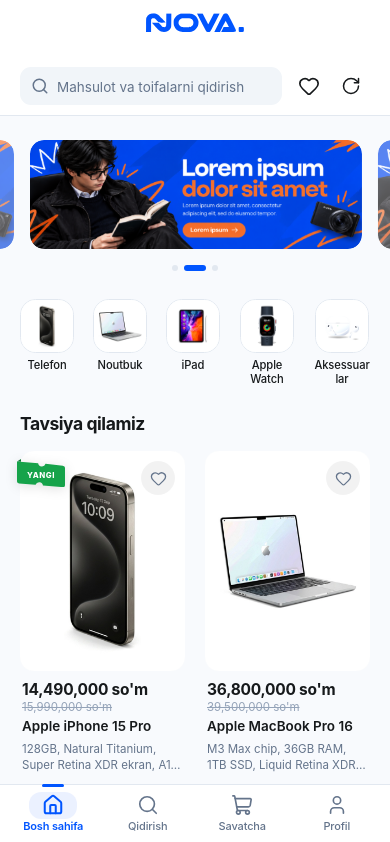
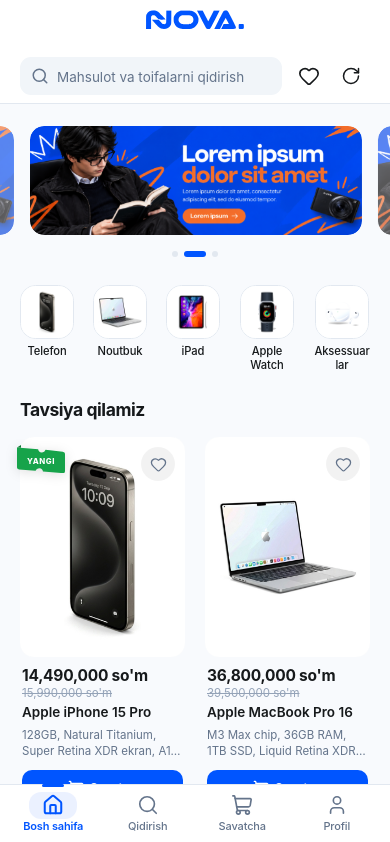
Before and after one commit to rakhimov-web/ecommerce, a React (Vite) app: page / in a window 390 px wide. Shown: the top 842 px of the page. Built offline with nearby package versions, Linux system fonts and the light colour scheme; a web font is replaced by a local one.

Commit message:
style(header): elevate main header position and optimize vertical balance

```diff
--- a/src/components/header/topBrandBar.module.css
+++ b/src/components/header/topBrandBar.module.css
@@ -25,11 +25,11 @@
   visibility: hidden;
 }
 
-/* Markaziy logo zonasi: 55px-60px balandlikda X bo'yicha markazda va 5px yuqoriroqda turadi */
+/* Markaziy logo zonasi: X bo'yicha markazda va yuqoriroqda turadi */
 .logoCenter {
   position: absolute;
   left: 50%;
-  top: calc(50% - 5px);
+  top: calc(50% - 4px);
   transform: translate(-50%, -50%);
   display: flex;
   align-items: center;
--- a/src/index.css
+++ b/src/index.css
@@ -126,44 +126,44 @@
   /* ========================================
      UNIFIED APP LAYOUT CONSTANTS (PIXEL MATCHED)
      ======================================== */
-  --top-bar-height: 5.6rem; /* 56px: Telegram fullscreen da Back va More tugmalari orasidagi nativ qator balandligi */
-  --header-content-height: 6.4rem; /* 64px desktop: Asl qidiruv va tugmalar qatori */
+  --top-bar-height: 5.0rem; /* 50px desktop: Telegram fullscreen da Back va More tugmalari orasidagi nativ qator balandligi */
+  --header-content-height: 6.0rem; /* 60px desktop: Asl qidiruv va tugmalar qatori */
   --header-height: calc(var(--top-bar-height) + var(--header-content-height) + var(--safe-area-top));
 
   --menu-height: 6.2rem; /* 62px desktop va mobil: E-commerce ergonomik balandlik, qulay bosish maydoni */
-  --content-gap-top: 2.2rem; /* 22px desktop: Apple uslubida nafas oluvchi yuqori bo'shliq */
+  --content-gap-top: 2.0rem; /* 20px desktop: Apple uslubida nafas oluvchi yuqori bo'shliq */
   --content-gap-bottom: 4.4rem; /* 44px desktop */
 }
 
 @media (max-width: 768px) {
   :root {
-    --top-bar-height: 5.6rem; /* 56px mobil: Telegram nativ navigation bar balandligiga (56px) 100% mos */
-    --header-content-height: 6rem; /* 60px mobil: Asl qidiruv va tugmalar qatori */
+    --top-bar-height: 4.8rem; /* 48px mobil: Telegram nativ navigation bariga mos, main headerni 8px yuqoriroqqa ko'taradi */
+    --header-content-height: 5.6rem; /* 56px mobil: Asl qidiruv va tugmalar qatori (ixcham, 38px elementlar bilan) */
     --header-height: calc(var(--top-bar-height) + var(--header-content-height) + var(--safe-area-top));
     --menu-height: 6.0rem; /* 60px mobil: Ergonomik e-commerce pastki bar balandligi */
-    --content-gap-top: 2.0rem; /* 20px mobil: Kontent va header orasidagi optimal nafas oluvchi bo'shliq */
+    --content-gap-top: 1.8rem; /* 18px mobil: Kontent va header orasidagi optimal nafas oluvchi bo'shliq */
     --content-gap-bottom: 4.0rem; /* 40px mobil */
   }
 }
 
 @media (max-width: 360px) {
   :root {
-    --top-bar-height: 5.4rem; /* 54px kichik mobil */
-    --header-content-height: 5.6rem; /* 56px kichik mobil */
+    --top-bar-height: 4.6rem; /* 46px kichik mobil */
+    --header-content-height: 5.4rem; /* 54px kichik mobil */
     --header-height: calc(var(--top-bar-height) + var(--header-content-height) + var(--safe-area-top));
     --menu-height: 5.8rem; /* 58px kichik mobil */
-    --content-gap-top: 1.8rem; /* 18px kichik mobil */
+    --content-gap-top: 1.6rem; /* 16px kichik mobil */
     --content-gap-bottom: 3.6rem; /* 36px kichik mobil */
   }
 }
 
 @media (max-width: 340px) {
   :root {
-    --top-bar-height: 5.2rem; /* 52px ultra-kichik mobil */
-    --header-content-height: 5.4rem; /* 54px ultra-kichik mobil */
+    --top-bar-height: 4.4rem; /* 44px ultra-kichik mobil */
+    --header-content-height: 5.2rem; /* 52px ultra-kichik mobil */
     --header-height: calc(var(--top-bar-height) + var(--header-content-height) + var(--safe-area-top));
     --menu-height: 5.6rem; /* 56px ultra-kichik mobil */
-    --content-gap-top: 1.6rem; /* 16px ultra-kichik mobil */
+    --content-gap-top: 1.4rem; /* 14px ultra-kichik mobil */
     --content-gap-bottom: 3.2rem; /* 32px ultra-kichik mobil */
   }
 }
```
